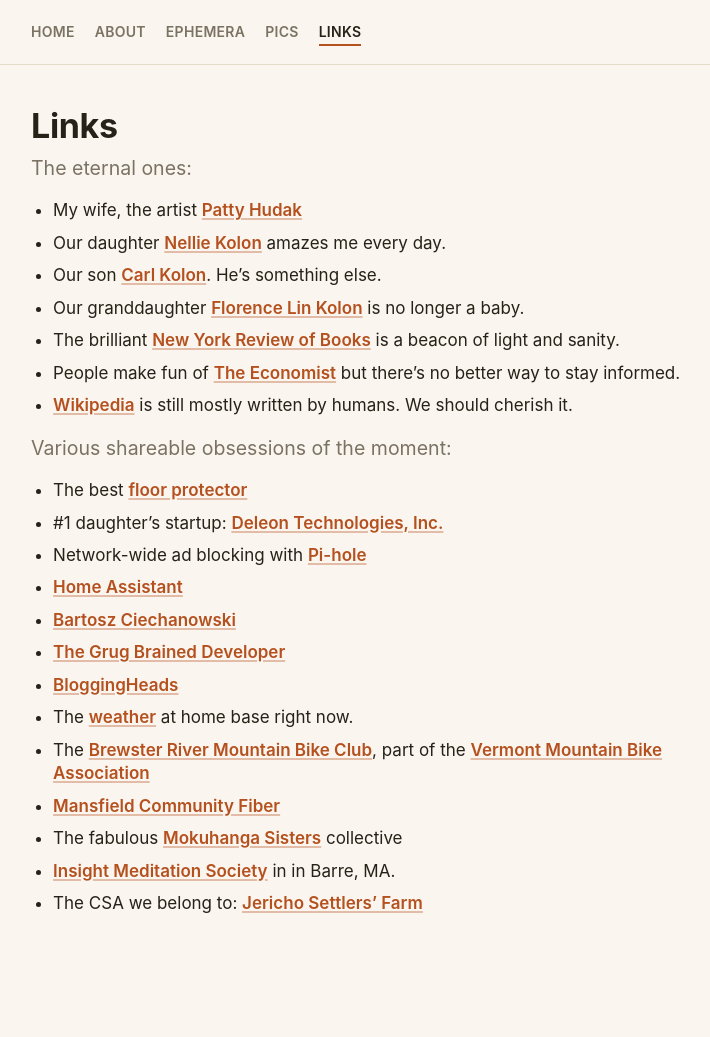
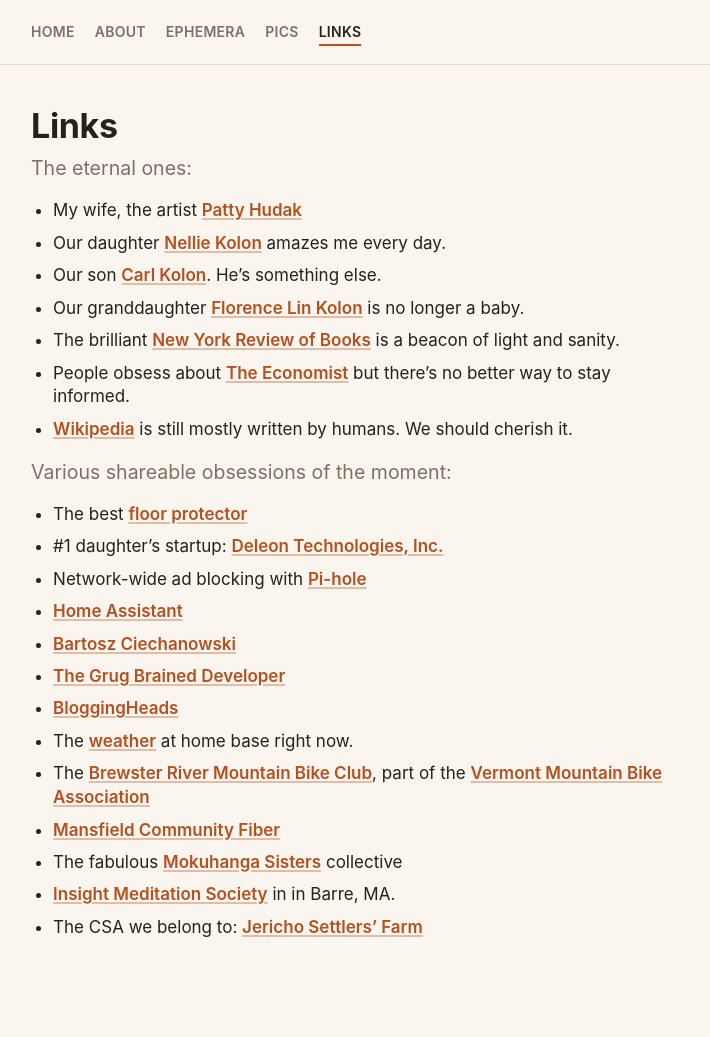
Before and after one commit to mkolon/mattkolon.com, a Jekyll site: the page built from links.md, in a window 1280 px wide. Shown: the whole page, without its empty margins (283-993 px from the left). Built offline with Jekyll 4.4.1, drawn with Linux system fonts in a browser that asks for light colours; before the commit the page ends 1013 px from its top, so only the background shows below that.

```diff
--- a/links.md
+++ b/links.md
@@ -13,7 +13,7 @@
 - Our son [Carl Kolon](https://carlkolon.com){:target="_blank"}. He's something else.
 - Our granddaughter [Florence Lin Kolon](https://florencekolon.com/){:target="_blank"} is no longer a baby.
 - The brilliant [New York Review of Books](https://www.nybooks.com/){:target="_blank"} is a beacon of light and sanity.
-- People make fun of [The Economist](https://economist.com){:target="_blank"} but there's no better way to stay informed.
+- People obsess about [The Economist](https://economist.com){:target="_blank"} but there's no better way to stay informed.
 - [Wikipedia](https://en.wikipedia.org/wiki/Main_Page){:target="_blank"} is still mostly written by humans. We should cherish it.
 
 Various shareable obsessions of the moment:
```
